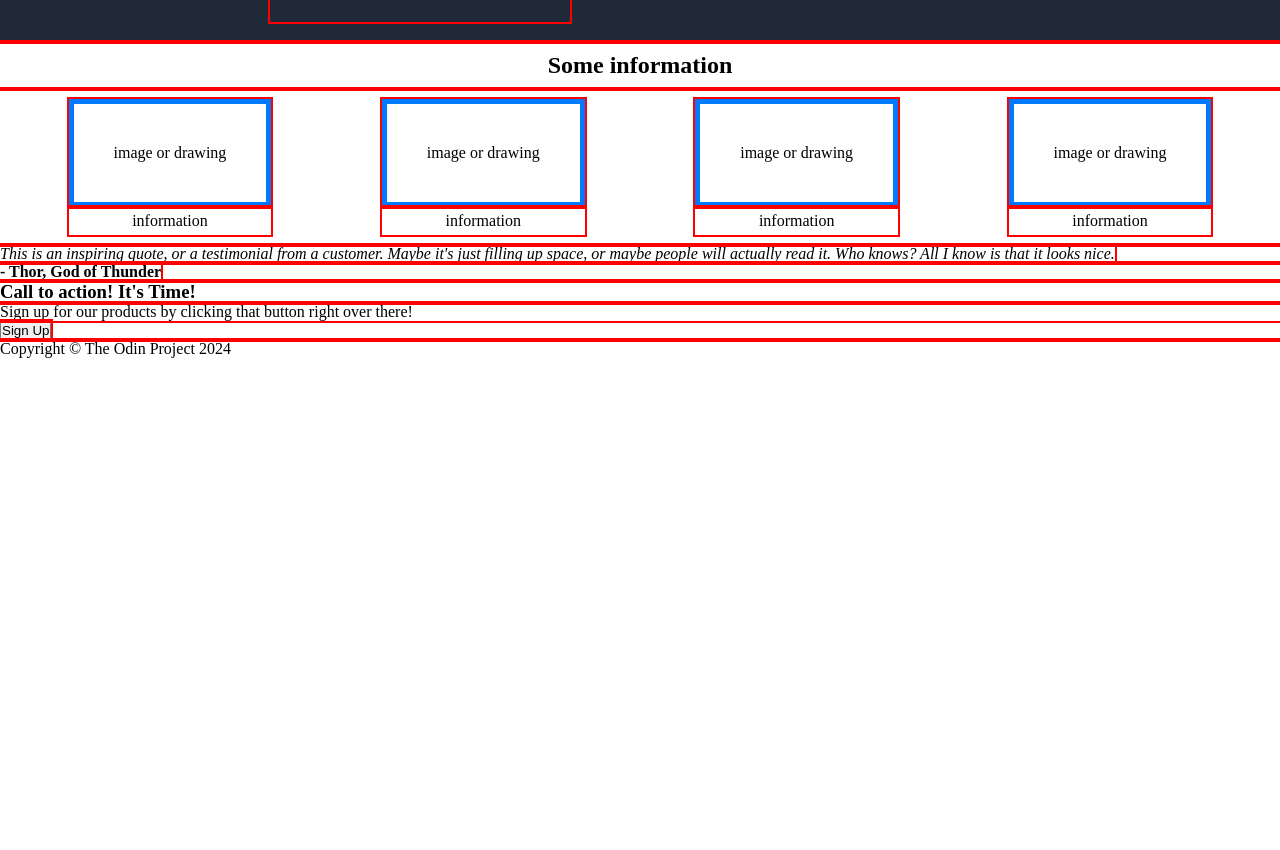
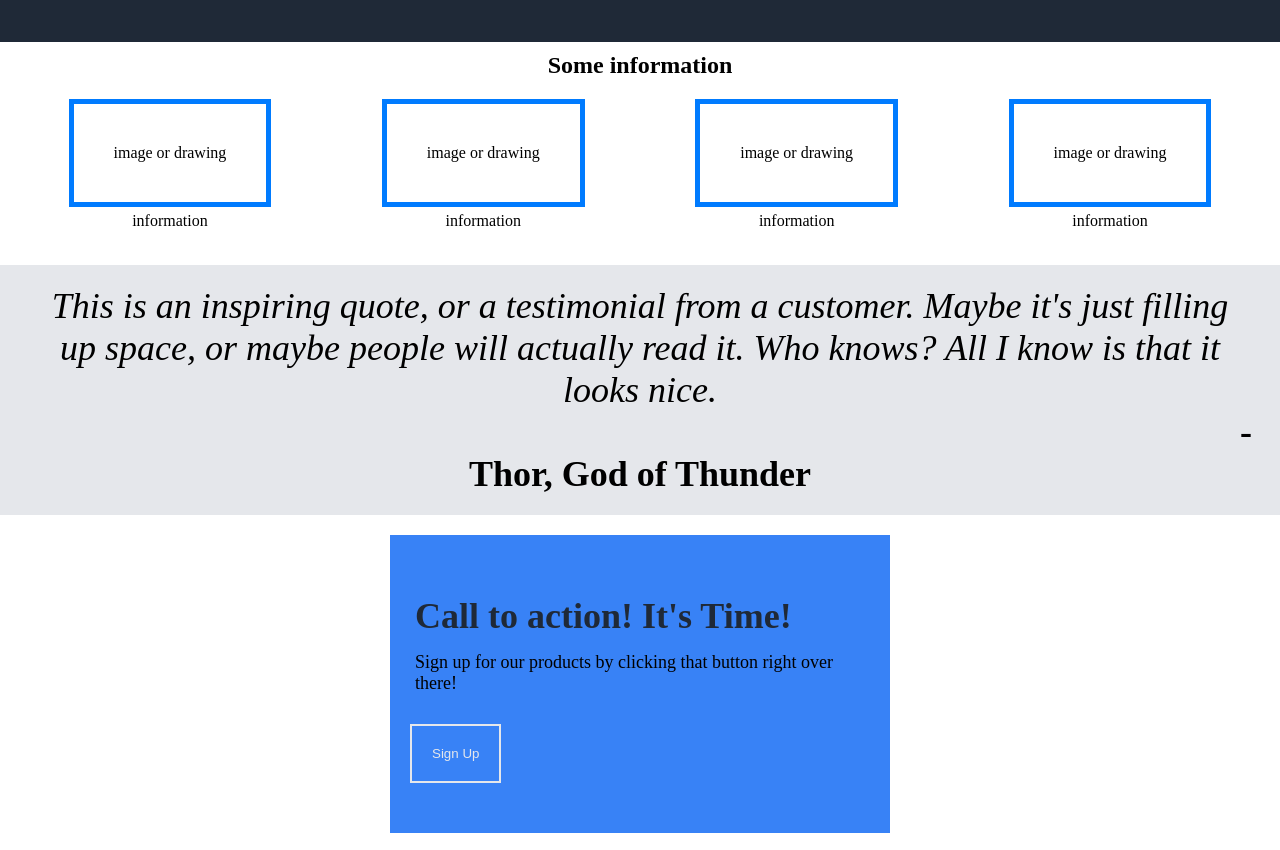
Before and after one commit to The0TT0B0T/landing-page, a plain HTML site: page index.html in a window 1280 px wide. Shown: the part 517-1367 px from the top of the page. Before the commit the page ends 875 px from the top, so only its background shows below. Drawn offline with Linux system fonts and the light colour scheme.

Commit message:
finally finished the landing page

```diff
--- a/index.html
+++ b/index.html
@@ -52,12 +52,16 @@
            </div>
         </div>
         </section>
-        <section class="section-three">
+        <section>
+            <div class="section-three">
+                <div class="p-container">
             <p><em>This is an inspiring quote, or a testimonial from a
                 customer. Maybe it's just filling up space, or maybe people
                 will actually read it. Who knows? All I know is that it looks nice.
             </em></p>
             <p><strong>- Thor, God of Thunder</strong></p>
+            </div>
+        </div>
         </section>
         <section class="section-four">
             <div class="signup">
--- a/styles.css
+++ b/styles.css
@@ -1,5 +1,4 @@
 * {
-    outline: 2px solid red;
     margin: 0;
     padding: 0;
     box-sizing: border-box;
@@ -86,3 +85,55 @@
     text-align: center;
     padding: 5px;
 }
+.section-three {
+    background-color: #e5e7eb;
+    font-size: 36px;
+}
+.p-container {
+    text-align: center;
+    margin: 20px;
+    padding: 20px;
+}
+.p-container strong {
+    margin-left: 1200px;
+}
+.section-four {
+    display: flex;
+    justify-content: center;
+    align-items: center;
+}
+.signup {
+    background-color: #3882f6;
+    height: auto;
+    width: 500px;
+    margin-bottom: 20px;
+    padding: 50px 20px 50px 20px;
+}
+
+.signup h3 {
+    font-size: 36px;
+    color: #1f2937;
+    font-weight: extra-bold;
+    margin-top: 5px;
+    margin-bottom: 5px;
+    padding: 5px;
+}
+.signup p {
+    font-size: 18px;
+    margin-top: 5px;
+    margin-bottom: 5px;
+    padding: 5px;
+}
+.signup button {
+    background-color: #3882f6;
+    color: #e5e7eb;
+    border: #e5e7eb solid 2px;
+    margin-top: 20px;
+    padding: 20px;
+}
+footer {
+    text-align: center;
+    padding: 10px;
+    background-color: #1f2937;
+    color: #e5e7eb;
+}
```
